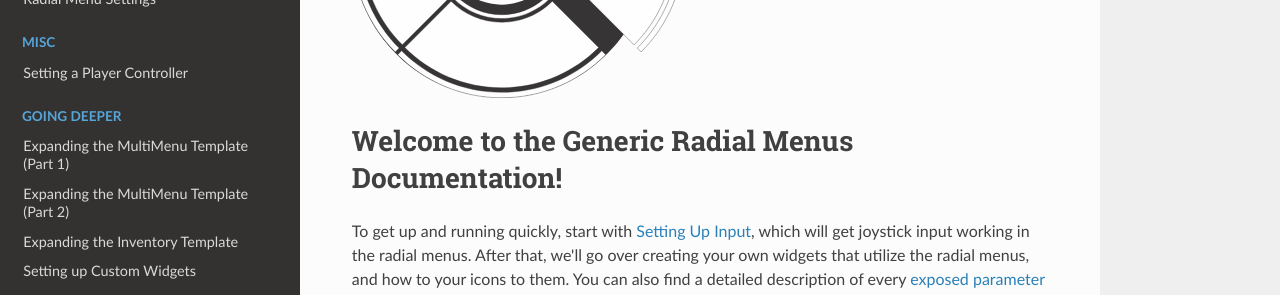
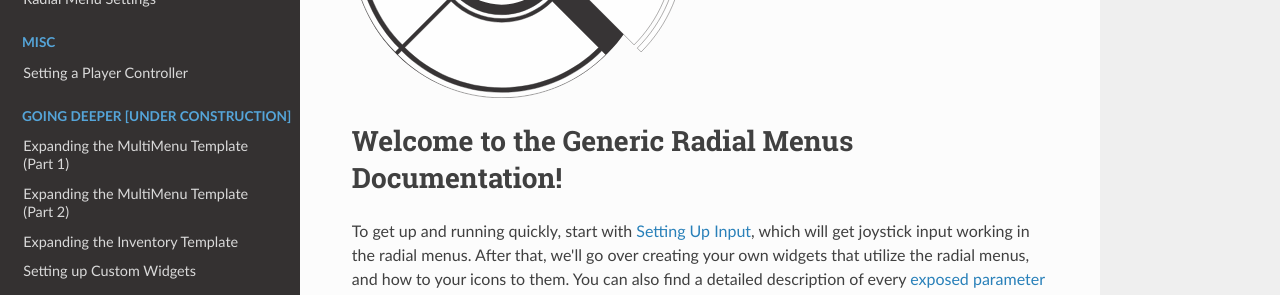
Before and after one commit to DeepFriedCircuits/GenericRadialMenus, an MkDocs documentation site: the page built from docs/index.md, in a window 1280 px wide. Shown: the part 301-596 px from the top of the page. Built offline with MkDocs 1.6.1, drawn with Linux system fonts in a browser that asks for light colours; nearby versions of some CDN libraries; old or Windows-style settings are respelled for this version of MkDocs.

Commit message:
under construction added to cat

```diff
--- a/mkdocs.yml
+++ b/mkdocs.yml
@@ -9,7 +9,7 @@ pages:
         - Radial Menu Settings: GettingStarted/RadialMenuSettings.md
     - Misc:
         - Setting a Player Controller: Misc/HowToAssignA_PlayerController.md
-    - Going Deeper:
+    - Going Deeper [UNDER CONSTRUCTION]:
         - Expanding the MultiMenu Template (Part 1): GoingDeeper/extending_build_template.md
         - Expanding the MultiMenu Template (Part 2): GoingDeeper/extending_build_2.md
         - Expanding the Inventory Template: GoingDeeper/extending_inventory.md
```
